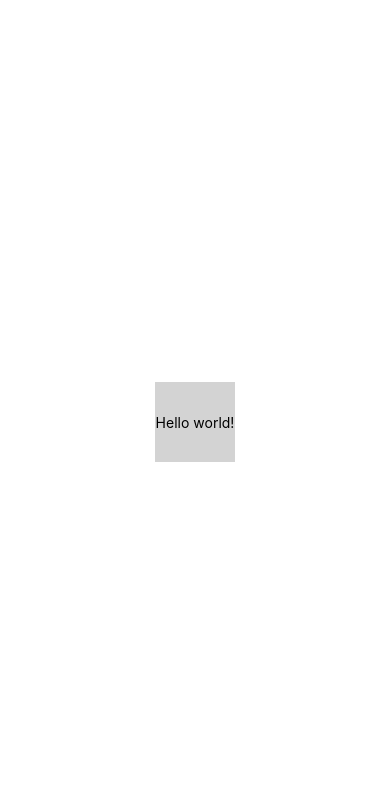
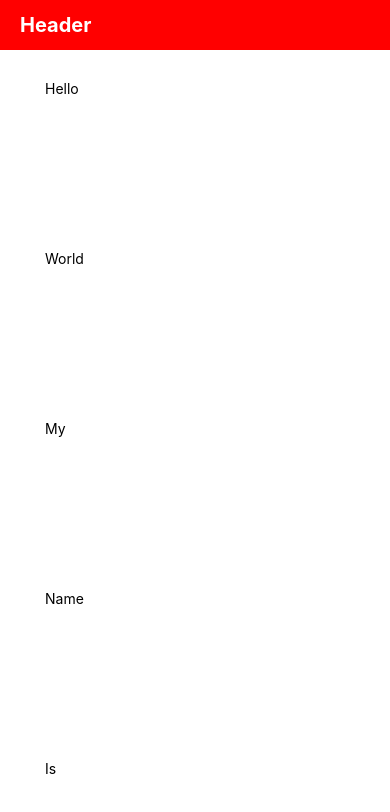
Before and after one commit to albae69/learn-animated-react-native, a React Native app: screen / in a window 390 px wide. Shown: the top 812 px of the page. Built offline with nearby package versions, Linux system fonts and the light colour scheme.

Commit message:
diffclamp

```diff
--- a/App.js
+++ b/App.js
@@ -1,52 +1,101 @@
 import React from 'react';
-import {View, Text, Animated, PanResponder} from 'react-native';
+import {View, Text, Animated, Dimensions, ScrollView} from 'react-native';
+
+const HEADER_HEIGHT = 50;
+
+const Header = () => {
+  return (
+    <View
+      style={{
+        height: HEADER_HEIGHT,
+        backgroundColor: 'red',
+        justifyContent: 'center',
+        padding: 20,
+        position: 'absolute',
+        top: 0,
+        left: 0,
+        right: 0,
+      }}>
+      <Text style={{fontWeight: 'bold', fontSize: 20, color: 'white'}}>
+        Header
+      </Text>
+    </View>
+  );
+};
+
+const arr = [
+  {
+    id: 0,
+    name: 'Hello',
+  },
+  {
+    id: 1,
+    name: 'World',
+  },
+  {
+    id: 2,
+    name: 'My ',
+  },
+  {
+    id: 3,
+    name: 'Name',
+  },
+  {
+    id: 4,
+    name: 'Is',
+  },
+];
+
+const List = () => {
+  const {width} = Dimensions.get('window');
+  return arr.map((item) => (
+    <View
+      key={item.id}
+      style={{
+        marginBottom: 10,
+        marginTop: 10,
+        height: 150,
+        width: width - 50,
+        padding: 20,
+        backgroundColor: 'white',
+        borderRadius: 8,
+        elevation: 8,
+      }}>
+      <Text>{item.name}</Text>
+    </View>
+  ));
+};
 
 export default function App() {
-  const position = new Animated.ValueXY({x: 0, y: 0});
-
-  const panGesture = PanResponder.create({
-    onMoveShouldSetPanResponder: () => true,
-    onPanResponderMove: (e, gesture) => {
-      position.setValue({x: gesture.dx, y: gesture.dy});
-      // console.log(gesture);
-    },
-    onPanResponderRelease: () => {
-      Animated.spring(position, {
-        useNativeDriver: true,
-        toValue: {x: 0, y: 0},
-      }).start();
-    },
+  const scrollY = new Animated.Value(0);
+  const diffClamp = new Animated.diffClamp(scrollY, 0, HEADER_HEIGHT);
+  const translateY = diffClamp.interpolate({
+    inputRange: [0, HEADER_HEIGHT],
+    outputRange: [0, -HEADER_HEIGHT],
   });
-
-  const rotate = position.x.interpolate({
-    inputRange: [0, 50],
-    outputRange: ['0deg', '360deg'],
-  });
-
   return (
     <View
       style={{
         flex: 1,
         backgroundColor: 'white',
-        justifyContent: 'center',
-        alignItems: 'center',
       }}>
       <Animated.View
-        {...panGesture.panHandlers}
-        style={{
-          transform: [
-            {translateX: position.x},
-            {translateY: position.y},
-            {rotate: rotate},
-          ],
-          height: 80,
-          width: 80,
-          backgroundColor: 'lightgray',
-          justifyContent: 'center',
-          alignItems: 'center',
+        style={{transform: [{translateY: translateY}], elevation: 4}}>
+        <Header />
+      </Animated.View>
+      <ScrollView
+        onScroll={(e) => {
+          scrollY.setValue(e.nativeEvent.contentOffset.y);
         }}>
-        <Text>Hello world!</Text>
-      </Animated.View>
+        <View
+          style={{
+            justifyContent: 'center',
+            alignItems: 'center',
+            paddingTop: 50,
+          }}>
+          <List />
+        </View>
+      </ScrollView>
     </View>
   );
 }
```
